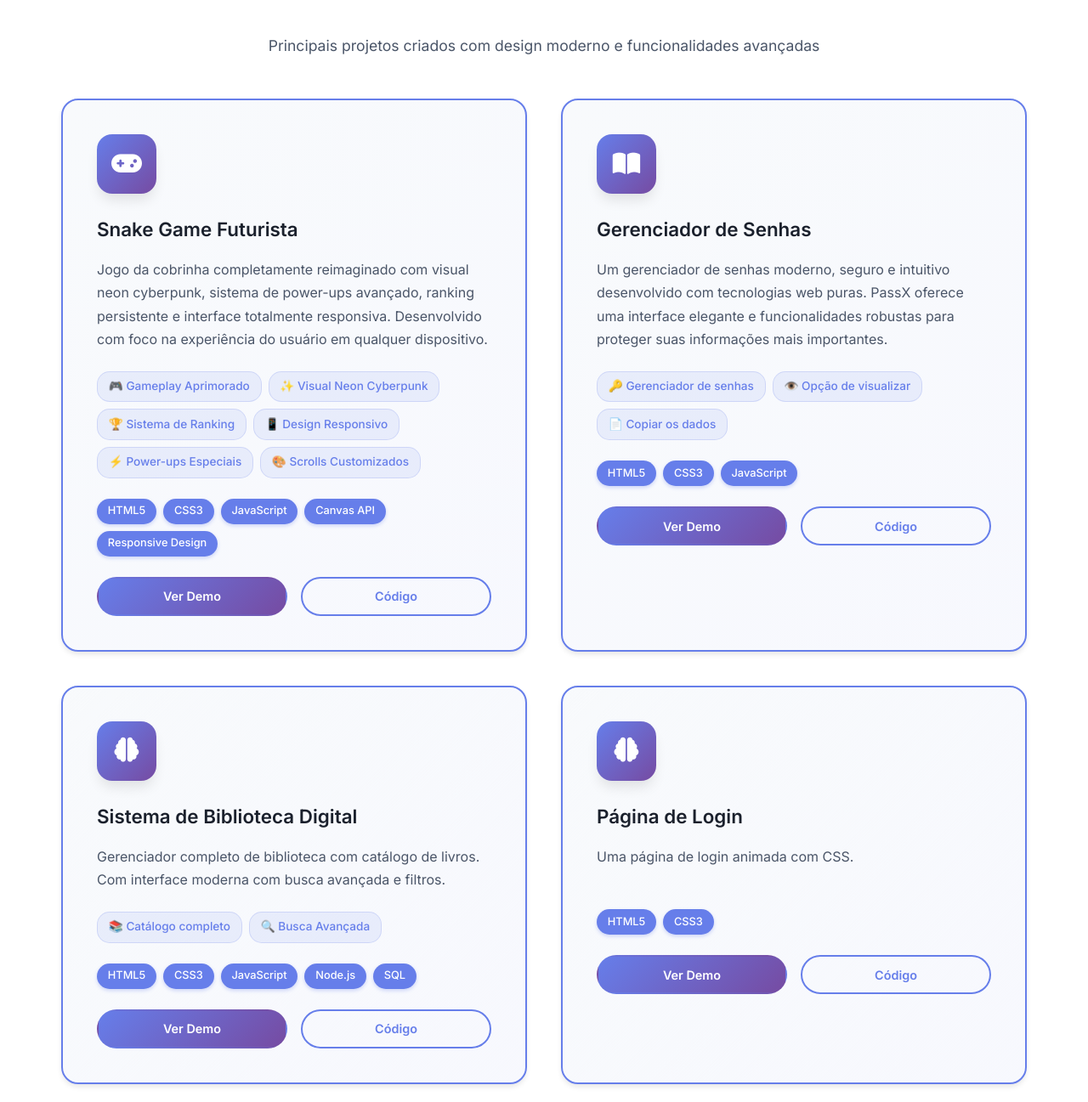
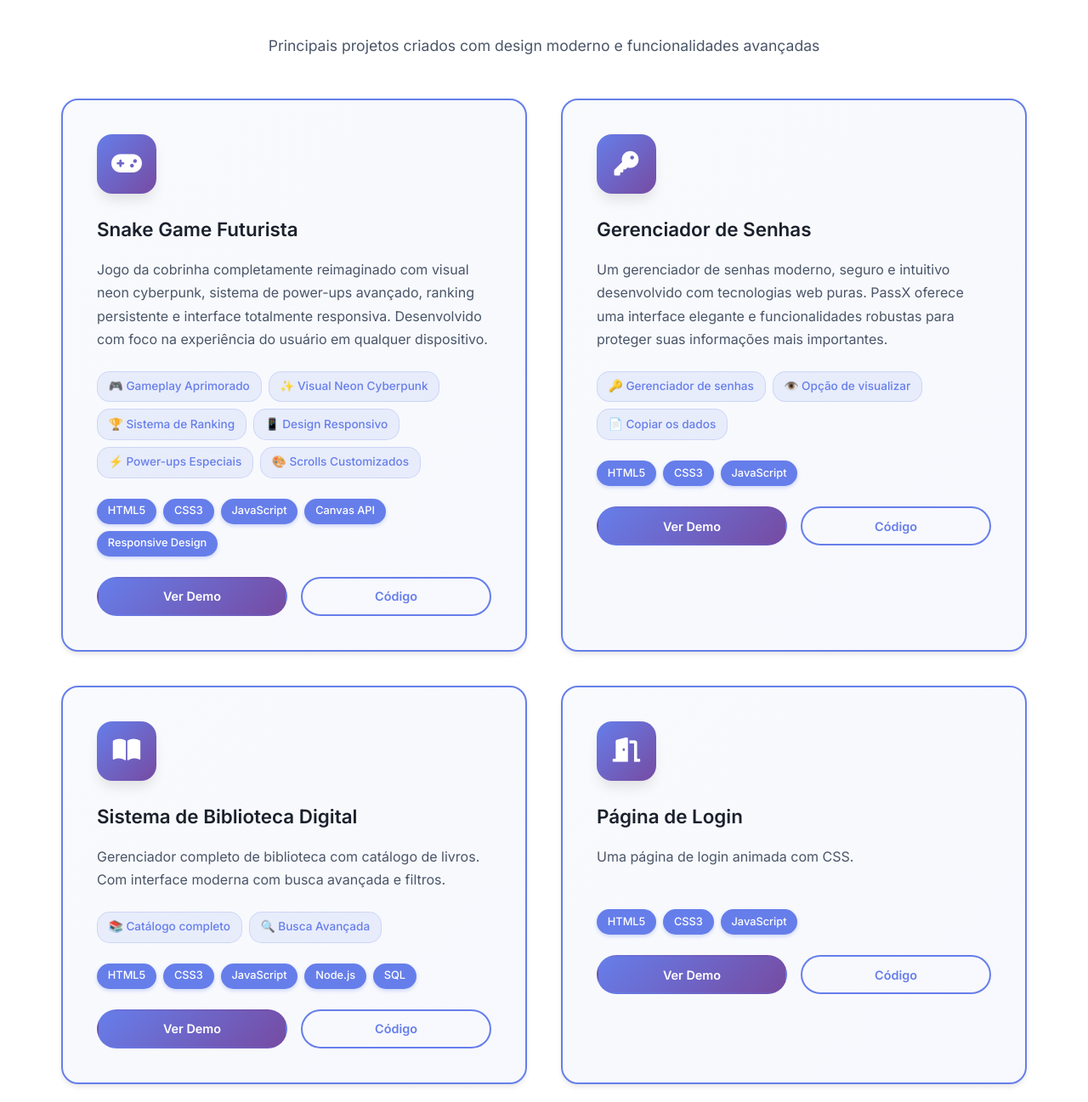
Before and after one commit to FelipeMoliari/felipemoliari.github.io, a plain HTML site: page index.html in a window 1280 px wide. Shown: the part 3341-4638 px from the top of the page at 85% size. Drawn offline with Linux system fonts and the light colour scheme.

Commit message:
Site Pessoal

```diff
--- a/index.html
+++ b/index.html
@@ -217,7 +217,7 @@
                 </div>
                 <div class="project-card featured">
                     <div class="project-icon">
-                        <i class="fas fa-book-open"></i>
+                        <i class="fa-solid fa-key"></i>
                     </div>
                     <h3>Gerenciador de Senhas</h3>
                     <p>Um gerenciador de senhas moderno, seguro e intuitivo desenvolvido com tecnologias web puras. PassX oferece uma interface elegante e funcionalidades robustas para proteger suas informações mais importantes.</p>
@@ -238,7 +238,7 @@
                 </div>
                 <div class="project-card featured">
                     <div class="project-icon">
-                        <i class="fas fa-brain"></i>
+                        <i class="fas fa-book-open"></i>
                     </div>
                     <h3>Sistema de Biblioteca Digital</h3>
                     <p>Gerenciador completo de biblioteca com catálogo de livros. Com interface moderna com busca avançada e filtros.</p>
@@ -260,7 +260,7 @@
                 </div>
                 <div class="project-card featured">
                     <div class="project-icon">
-                        <i class="fas fa-brain"></i>
+                        <i class="fa-solid fa-door-open"></i>
                     </div>
                     <h3>Página de Login</h3>
                     <p>Uma página de login animada com CSS.</p>
@@ -269,6 +269,7 @@
                     <div class="project-tech">
                         <span>HTML5</span>
                         <span>CSS3</span>
+                        <span>JavaScript</span>
                     </div>
                     <div class="project-links">
                         <a href="https://animated-login-page-eta.vercel.app/" class="project-link" target="_blank">Ver Demo</a>
```
